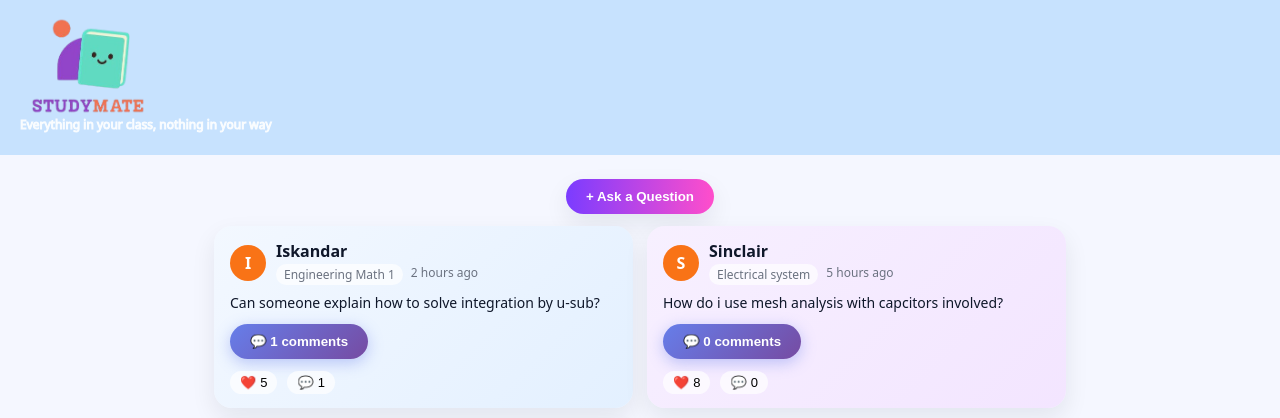
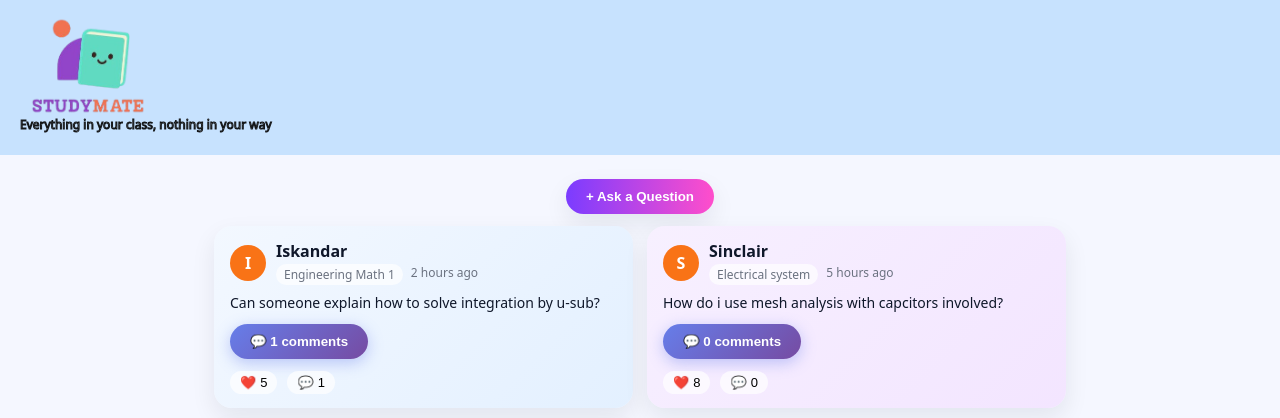
Before and after one commit to Iskandar-Create/UDE-APP, a Flask app: page / in a window 1280 px wide. Shown: the top 418 px of the page. Run offline with Flask 3, Linux system fonts and the light colour scheme.

Commit message:
Update styles.css

```diff
--- a/static/styles.css
+++ b/static/styles.css
@@ -25,7 +25,7 @@ body {
 .topbar {
   background: #c7e2fe;
   color: var(--white);
-  -webkit-text-stroke: 1px;
+  -webkit-text-stroke: 1px black;
   padding: 16px 20px 22px;
 }
 
```
